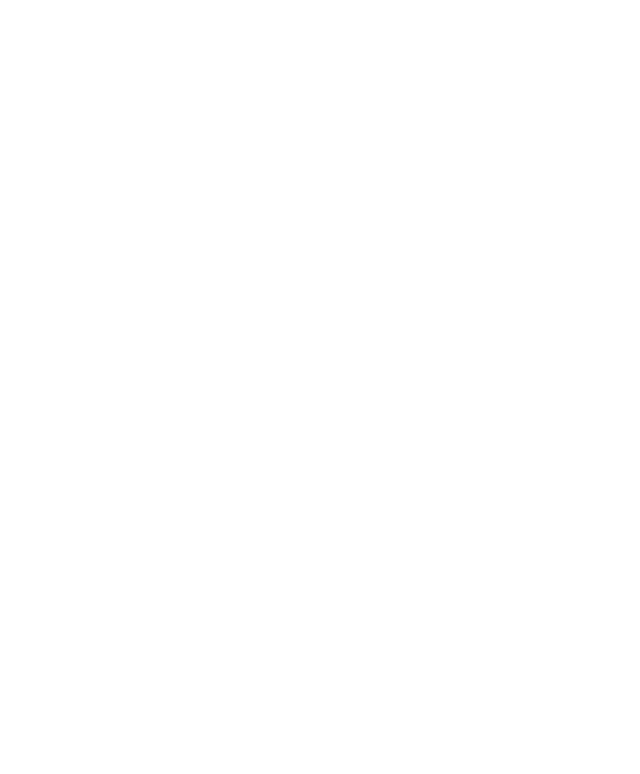
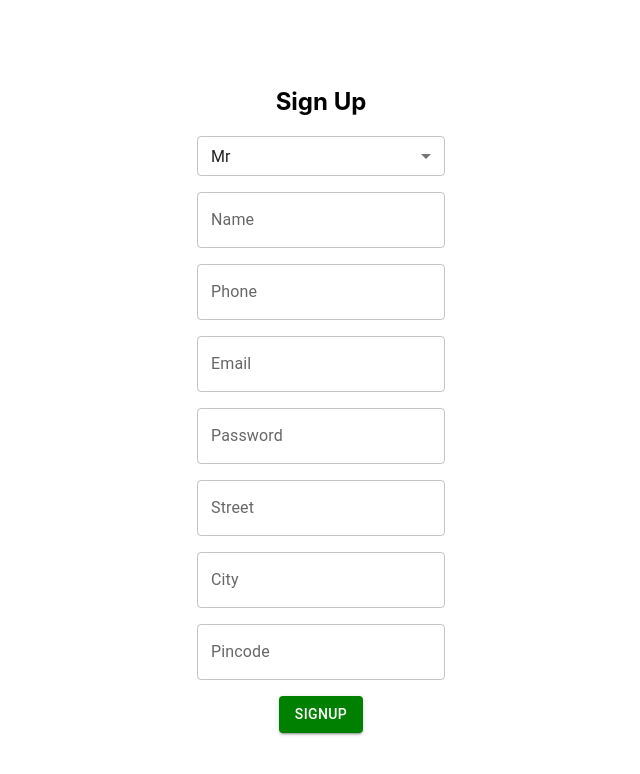
Before and after one commit to HitanshuSoni/book-management-system, a React (Create React App) app in the folder frontend/: page /signup in a window 1280 px wide. Before the commit this address had no page. Shown: the top 774 px of the page, without its empty margins (319-959 px from the left). Built offline with nearby package versions, Linux system fonts and the light colour scheme.

Commit message:
add signup component

```diff
--- /dev/null
+++ b/frontend/src/API/signUp.js
@@ -0,0 +1,13 @@
+import axiosInstance from '../axiosInstance';
+
+const signUp = async(formData) => {
+    const response = await axiosInstance.post(
+        `/api/auth/signup`,
+        formData
+      );
+      const { data } = response.data;
+
+      return data;
+}
+
+export default signUp
--- a/frontend/src/App.js
+++ b/frontend/src/App.js
@@ -1,6 +1,7 @@
 import React from 'react';
 import { BrowserRouter as Router, Routes, Route, Link } from 'react-router-dom';
-import AllBooks from './components/AllBooks'; // Import the AllBooks component
+import AllBooks from './components/AllBooks';
+import SignUp from './components/SignUp';
 
 function App() {
   return (
@@ -8,8 +9,10 @@
       <div>
 
         <Routes>
-          <Route path="/" element={<AllBooks />} /> {/* Route for AllBooks component */}
+          <Route path="/" element={<AllBooks />} />
+          <Route path="/signup" element={<SignUp />} />
         </Routes>
+
       </div>
     </Router>
   );
--- /dev/null
+++ b/frontend/src/components/SignUp.js
@@ -0,0 +1,165 @@
+import React, { useState } from 'react';
+import TextField from '@mui/material/TextField';
+import Button from '@mui/material/Button';
+import Select from '@mui/material/Select';
+import MenuItem from '@mui/material/MenuItem';
+import InputLabel from '@mui/material/InputLabel';
+
+import signUp from '../API/signUp';
+
+const styles = {
+    container: {
+      display: 'flex',
+      flexDirection: 'column',
+      alignItems: 'center',
+      justifyContent: 'center',
+      height: '100vh', // You can adjust the height as needed
+    },
+    form: {
+      display: 'flex',
+      flexDirection: 'column',
+      alignItems: 'center',
+      gap: '16px', // Adjust the gap/space between fields as needed
+    },
+  };
+
+function SignUp() {
+  const [formData, setFormData] = useState({
+    title: 'Mr',
+    name: '',
+    phone: '',
+    email: '',
+    password: '',
+    address: {
+      street: '',
+      city: '',
+      pincode: '',
+    },
+  });
+
+  const [error, setError] = useState('');
+  const [success, setSuccess] = useState(false);
+
+  const handleChange = (e) => {
+    const { name, value } = e.target;
+
+    if (name === 'street' || name === 'city' || name === 'pincode') {
+      setFormData({
+        ...formData,
+        address: {
+          ...formData.address,
+          [name]: value,
+        },
+      });
+    } else {
+      setFormData({
+        ...formData,
+        [name]: value,
+      });
+    }
+  };
+
+
+  const handleSubmit = async () => {
+    try {
+      // Send the formData to the backend API for signup using Axios
+      const response = await signUp(formData);
+        console.log(response);
+      if (response) {
+        // Successful signup or other successful action
+        // Clear the error state
+        setError('');
+        setSuccess(true)
+        // Redirect or show success message
+      } else {
+        setError('An error occurred. Please try again later.');
+      }
+    } catch (error) {
+      if (error.response) {
+        // The request was made, but the server responded with an error status code
+        setError(error.response.data.message);
+      } else {
+        // Something happened in setting up the request that triggered an error
+        console.error('Error:', error.message);
+        setError('An error occurred. Please try again later.');
+      }
+    }
+  };
+
+
+
+  return (
+    <div style={styles.container}>
+    <h2>Sign Up</h2>
+    {error && <p style={{ color: 'red' }}>{error}</p>}
+    {success && !error && <p style={{ color: 'green' }}>User Successfully Created</p>}
+
+    <form style={styles.form}>
+
+        <Select
+        label="Title"
+        name="title"
+        value={formData.title}
+        onChange={handleChange}
+        style={{ height: '40px', width: '100%', fontSize: '16px' }}
+        >
+        <MenuItem disabled value="">
+            <em>Select Title</em>
+        </MenuItem>
+        <MenuItem value="Mr">Mr</MenuItem>
+        <MenuItem value="Mrs">Mrs</MenuItem>
+        <MenuItem value="Miss">Miss</MenuItem>
+      </Select>
+
+      <TextField
+        label="Name"
+        name="name"
+        value={formData.name}
+        onChange={handleChange}
+      />
+      <TextField
+        label="Phone"
+        name="phone"
+        value={formData.phone}
+        onChange={handleChange}
+      />
+      <TextField
+        label="Email"
+        name="email"
+        value={formData.email}
+        onChange={handleChange}
+      />
+      <TextField
+        label="Password"
+        name="password"
+        type="password"
+        value={formData.password}
+        onChange={handleChange}
+      />
+      <TextField
+        label="Street"
+        name="street"
+        value={formData.address.street}
+        onChange={handleChange}
+      />
+      <TextField
+        label="City"
+        name="city"
+        value={formData.address.city}
+        onChange={handleChange}
+      />
+      <TextField
+        label="Pincode"
+        name="pincode"
+        value={formData.address.pincode}
+        onChange={handleChange}
+      />
+      <Button variant="contained" style={{ backgroundColor: 'green', color: 'white' }} onClick={handleSubmit}>
+        Signup
+      </Button>
+    </form>
+  </div>
+  );
+}
+
+export default SignUp;
```
